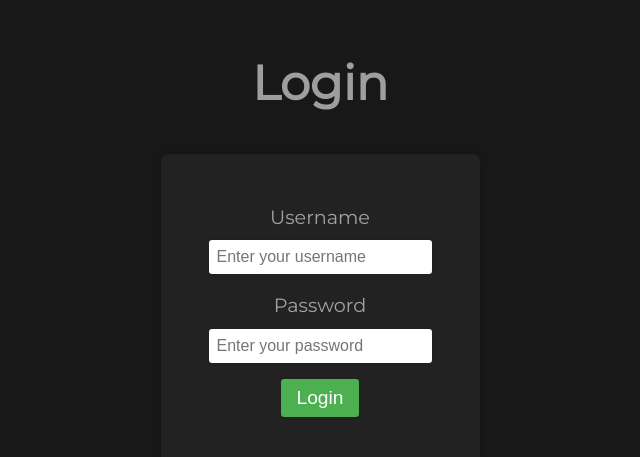
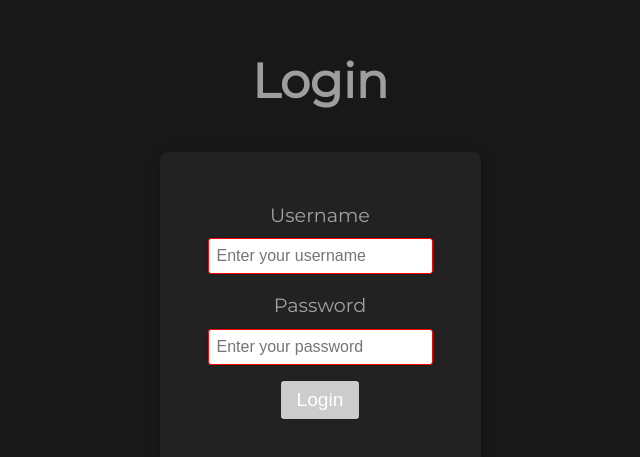
Before and after one commit to pawlh/dime, a Vue app in the folder frontend/: page / in a window 1280 px wide. Shown: the part 145-602 px from the top of the page, without its empty margins (320-960 px from the left). Built offline with nearby package versions, Linux system fonts and the light colour scheme.

Commit message:
implement login call to backend

```diff
--- a/frontend/src/views/Login.vue
+++ b/frontend/src/views/Login.vue
@@ -1,16 +1,47 @@
 <script setup>
 import {useRouter} from "vue-router";
 import {useStateStore} from "@/store/state";
+import {SERVER_URL} from "@/store/app";
+import {ref} from "vue";
 
 const stateStore = useStateStore();
 
 const router = useRouter();
-const login = () => {
-  stateStore.loggedInUser.firstName = "John";
-  stateStore.loggedInUser.lastName = "Smith";
-  stateStore.loggedIn = true;
-  // router.push({name: 'home'});
-};
+
+const username = ref('')
+const password = ref('')
+
+const error = ref('')
+
+const login = async () => {
+    try {
+        const res = await fetch(SERVER_URL + "/api/login", {
+            method: 'POST',
+            headers: {
+                'Content-Type': 'application/json'
+            },
+            body: JSON.stringify({
+                username: username.value,
+                password: password.value
+            })
+        })
+
+        if (res.status === 200) {
+            const data = await res.json()
+            error.value = ''
+            stateStore.loggedInUser.name = data.name;
+            stateStore.loggedIn = true;
+            await router.push({name: 'home'});
+        } else if (res.status === 401) {
+            error.value = "Invalid username or password"
+        } else {
+            error.value = "Unknown error occurred"
+            console.error(await res.text())
+        }
+    } catch (e) {
+        console.log(`Something went wrong: ${e}`)
+    }
+}
 </script>
 
 <template>
@@ -18,12 +49,26 @@ const login = () => {
     <h1 class="login-heading">Login</h1>
     <form class="login-form">
       <label for="username" class="login-label">Username</label>
-      <input type="text" id="username" class="login-input" placeholder="Enter your username"/>
+      <input type="text"
+             v-model="username"
+             id="username"
+             class="login-input"
+             placeholder="Enter your username"
+             :class="{ 'border-red': username === '' }"/>
 
       <label for="password" class="login-label">Password</label>
-      <input type="password" id="password" class="login-input" placeholder="Enter your password"/>
+      <input type="password"
+             v-model="password"
+             id="password"
+             class="login-input"
+             placeholder="Enter your password"
+             :class="{ 'border-red': password === '' }"/>
 
-      <button class="login-button" @click="login">Login</button>
+      <button
+              class="login-button"
+              @click.prevent="login"
+              :disabled="username === '' || password === ''">Login</button>
+        <p v-if="error" class="error-message">{{error}}</p>
     </form>
   </div>
 </template>
@@ -83,4 +128,18 @@ const login = () => {
 .login-button:hover {
   background-color: #3e8e41;
 }
+
+.login-button[disabled] {
+  background-color: #ccc;
+  cursor: not-allowed;
+}
+
+.error-message {
+    margin-top: 1rem;
+  color: red;
+}
+
+.border-red {
+    border: 1px solid red;
+}
 </style>
```
